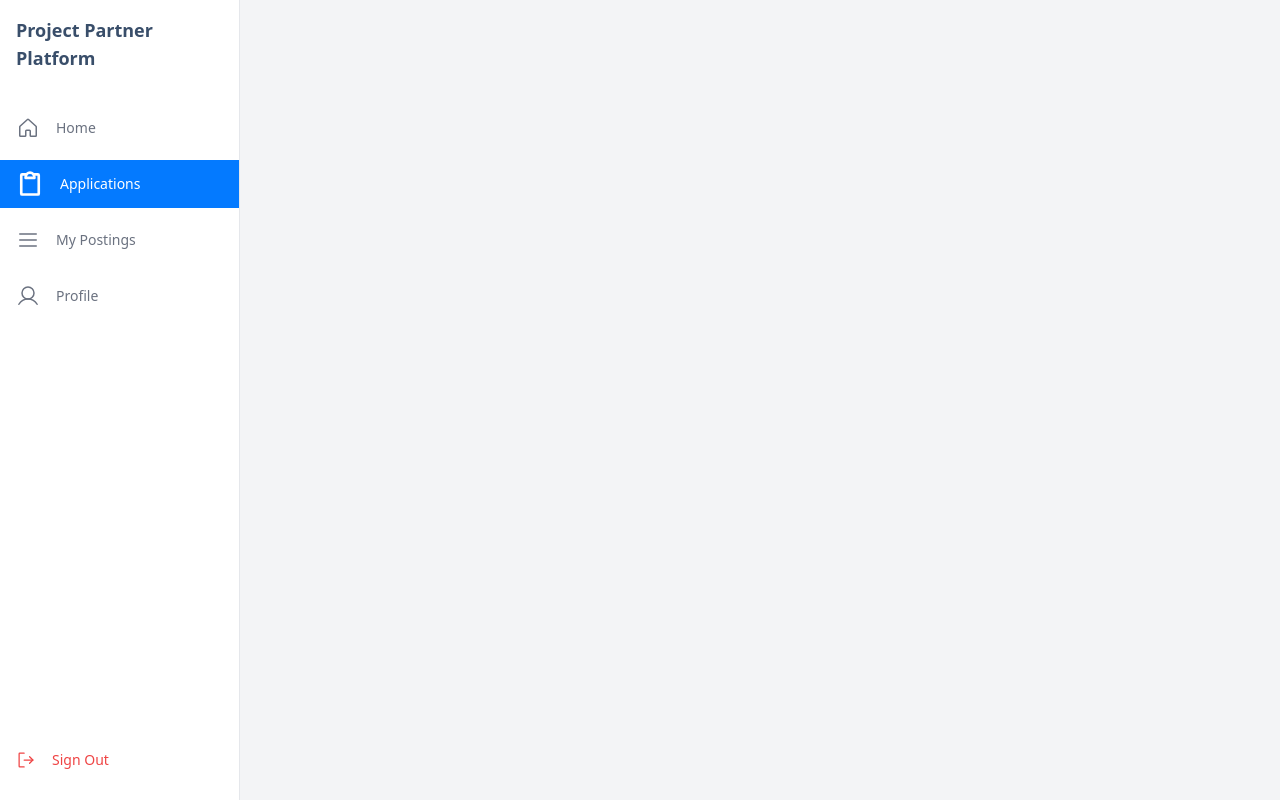
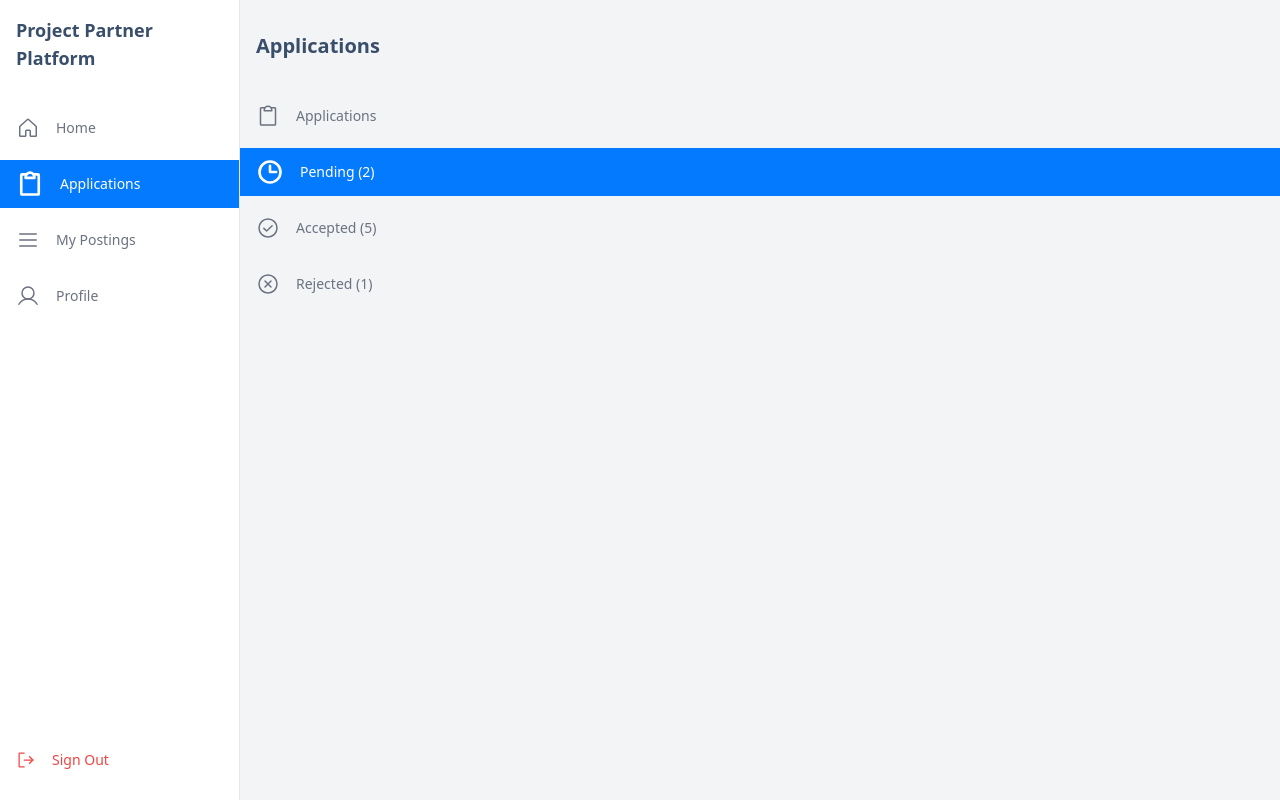
Before and after one commit to brukted/leet-grind-hackaton, a React (Create React App) app in the folder frontend/: page /home in a window 1280 px wide. Both pictures are taken after a click on the button "Applications". Built offline with nearby package versions, Linux system fonts and the light colour scheme.

Commit message:
[Frontend] fix add sub tabs for application

```diff
--- a/frontend/src/pages/HomePage/HomePage.js
+++ b/frontend/src/pages/HomePage/HomePage.js
@@ -1,33 +1,14 @@
 import React, { useState } from "react";
 import { House, Clipboard, List, User, SignOut } from "phosphor-react";
 import Home from "./TabPages/Home";
+import Applications from "./TabPages/Application";
+import TabItem from "./components/TabItem";
 
 const HomePage = () => {
   const [activeTab, setActiveTab] = useState("Home");
 
   const handleTabClick = (tabName) => {
     setActiveTab(tabName);
-  };
-
-  const TabItem = ({ tabName, Icon }) => {
-    const isActive = activeTab === tabName;
-
-    return (
-      <button
-        className={`flex items-center justify-start w-full h-12 px-4 transition-colors duration-200 rounded-none focus:outline-none ${
-          isActive
-            ? "text-white bg-primary"
-            : "text-gray-500 hover:text-white hover:bg-secondary"
-        }`}
-        onClick={() => handleTabClick(tabName)}
-      >
-        <Icon
-          size={isActive ? 28 : 24}
-          weight={isActive ? "bold" : "regular"}
-        />
-        <span className="ml-4 text-sm font-medium">{tabName}</span>
-      </button>
-    );
   };
 
   return (
@@ -37,10 +18,30 @@ const HomePage = () => {
           <h1 className="text-lg font-bold">Project Partner Platform</h1>
         </div>
         <nav className="flex-1 mt-8 space-y-2">
-          <TabItem tabName="Home" Icon={House} />
-          <TabItem tabName="Applications" Icon={Clipboard} />
-          <TabItem tabName="My Postings" Icon={List} />
-          <TabItem tabName="Profile" Icon={User} />
+          <TabItem
+            tabName="Home"
+            Icon={House}
+            onClick={handleTabClick}
+            isActive={activeTab === "Home"}
+          />
+          <TabItem
+            tabName="Applications"
+            Icon={Clipboard}
+            onClick={handleTabClick}
+            isActive={activeTab === "Applications"}
+          />
+          <TabItem
+            tabName="My Postings"
+            Icon={List}
+            onClick={handleTabClick}
+            isActive={activeTab === "My Postings"}
+          />
+          <TabItem
+            tabName="Profile"
+            Icon={User}
+            onClick={handleTabClick}
+            isActive={activeTab === "Profile"}
+          />
         </nav>
         <button className="flex items-center justify-start w-full h-12 px-4 mt-4 text-red-500 rounded-none hover:text-white hover:bg-red-500 focus:outline-none">
           <SignOut size={20} />
@@ -49,9 +50,9 @@ const HomePage = () => {
       </div>
       <main className="fixed top-0 left-60 right-0 bottom-0 overflow-auto">
         {activeTab === "Home" && <Home />}
-        {/* {activeTab === "Applications" && <Applications />}
-        {activeTab === "My Postings" && <MyPostings />}
-        {activeTab === "Profile" && <Profile />} */}
+        {activeTab === "Applications" && <Applications />}
+        {/* {activeTab === "My Postings" && <MyPostings />}
+        {activeTab === "Profile" && <Profile />}  */}
       </main>
     </div>
   );
--- /dev/null
+++ b/frontend/src/pages/HomePage/TabPages/Application.js
@@ -0,0 +1,117 @@
+import React, { useState } from "react";
+import { Clipboard, Clock, CheckCircle, XCircle } from "phosphor-react";
+import TabItem from "../components/TabItem";
+import ApplicationTableRow from "../components/ApplicationTableRow.js";
+
+
+const Applications = () => {
+  const [activeTab, setActiveTab] = useState("Pending");
+
+  const handleTabClick = (tabName) => {
+    setActiveTab(tabName);
+  };
+
+  const SubNavItem = ({ tabName, Icon, count }) => {
+    const isActive = activeTab === tabName;
+
+    return (
+      <button
+        className={`flex items-center justify-start w-full h-12 px-4 transition-colors duration-200 rounded-none focus:outline-none ${
+          isActive
+            ? "text-white bg-primary"
+            : "text-gray-500 hover:text-white hover:bg-secondary"
+        }`}
+        onClick={() => handleTabClick(tabName)}
+      >
+        <Icon
+          size={isActive ? 28 : 24}
+          weight={isActive ? "bold" : "regular"}
+        />
+        <span className="ml-4 text-sm font-medium">
+          {tabName} {count > 0 && `(${count})`}
+        </span>
+      </button>
+    );
+  };
+
+  return (
+    <div className="flex flex-col h-full">
+      <div className="px-4 pt-8">
+        <h2 className="text-xl font-bold">Applications</h2>
+      </div>
+      <nav className="flex-1 mt-8 space-y-2">
+        <TabItem
+          tabName="Applications"
+          Icon={Clipboard}
+          onClick={handleTabClick}
+          isActive={activeTab === "Applications"}
+        />
+        <SubNavItem tabName="Pending" Icon={Clock} count={2} />
+        <SubNavItem tabName="Accepted" Icon={CheckCircle} count={5} />
+        <SubNavItem tabName="Rejected" Icon={XCircle} count={1} />
+      </nav>
+      <div className="px-4 py-8">
+        {activeTab === "Pending" && (
+          <ApplicationTableRow
+            rows={[
+              {
+                name: "John Doe",
+                date: "April 17, 2023",
+                status: "Pending",
+              },
+              {
+                name: "Jane Smith",
+                date: "April 15, 2023",
+                status: "Pending",
+              },
+            ]}
+          />
+        )}
+        {activeTab === "Accepted" && (
+          <ApplicationTableRow
+            rows={[
+              {
+                name: "Alex Johnson",
+                date: "April 12, 2023",
+                status: "Accepted",
+              },
+              {
+                name: "Sarah Lee",
+                date: "April 10, 2023",
+                status: "Accepted",
+              },
+              {
+                name: "David Kim",
+                date: "April 7, 2023",
+                status: "Accepted",
+              },
+              {
+                name: "Olivia Brown",
+                date: "April 5, 2023",
+                status: "Accepted",
+              },
+              {
+                name: "Emily Wilson",
+                date: "April 2, 2023",
+                status: "Accepted",
+              },
+            ]}
+          />
+        )}
+        {activeTab === "Rejected" && (
+          <ApplicationTableRow
+            rows={[
+              {
+                name: "Peter Parker",
+                date: "March 30, 2023",
+                status: "Rejected",
+              },
+            ]}
+          />
+        )}
+      </div>
+    </div>
+  );
+};
+
+export default Applications;
--- /dev/null
+++ b/frontend/src/pages/HomePage/components/ApplicationTableRow.js.js
@@ -0,0 +1,33 @@
+import React, { useState } from "react";
+import { Clipboard, Clock, CheckCircle, XCircle } from "phosphor-react";
+import TabItem from "./TabItem";
+
+const ApplicationTableRow = ({ name, date, status }) => {
+  return (
+    <tr>
+      <td className="px-6 py-4 whitespace-nowrap">
+        <div className="text-sm font-medium text-gray-900">{name}</div>
+        <div className="text-sm text-gray-500">{date}</div>
+      </td>
+      <td className="px-6 py-4 whitespace-nowrap">
+        {status === "Pending" && (
+          <span className="px-2 inline-flex text-xs font-semibold rounded-full bg-yellow-100 text-yellow-800">
+            {status}
+          </span>
+        )}
+        {status === "Accepted" && (
+          <span className="px-2 inline-flex text-xs font-semibold rounded-full bg-green-100 text-green-800">
+            {status}
+          </span>
+        )}
+        {status === "Rejected" && (
+          <span className="px-2 inline-flex text-xs font-semibold rounded-full bg-red-100 text-red-800">
+            {status}
+          </span>
+        )}
+      </td>
+    </tr>
+  );
+};
+
+export default ApplicationTableRow;
--- /dev/null
+++ b/frontend/src/pages/HomePage/components/TabItem.js
@@ -0,0 +1,19 @@
+import React from "react";
+
+const TabItem = ({ tabName, Icon, onClick, isActive }) => {
+  return (
+    <button
+      className={`flex items-center justify-start w-full h-12 px-4 transition-colors duration-200 rounded-none focus:outline-none ${
+        isActive
+          ? "text-white bg-primary"
+          : "text-gray-500 hover:text-white hover:bg-secondary"
+      }`}
+      onClick={() => onClick(tabName)}
+    >
+      <Icon size={isActive ? 28 : 24} weight={isActive ? "bold" : "regular"} />
+      <span className="ml-4 text-sm font-medium">{tabName}</span>
+    </button>
+  );
+};
+
+export default TabItem;
```
